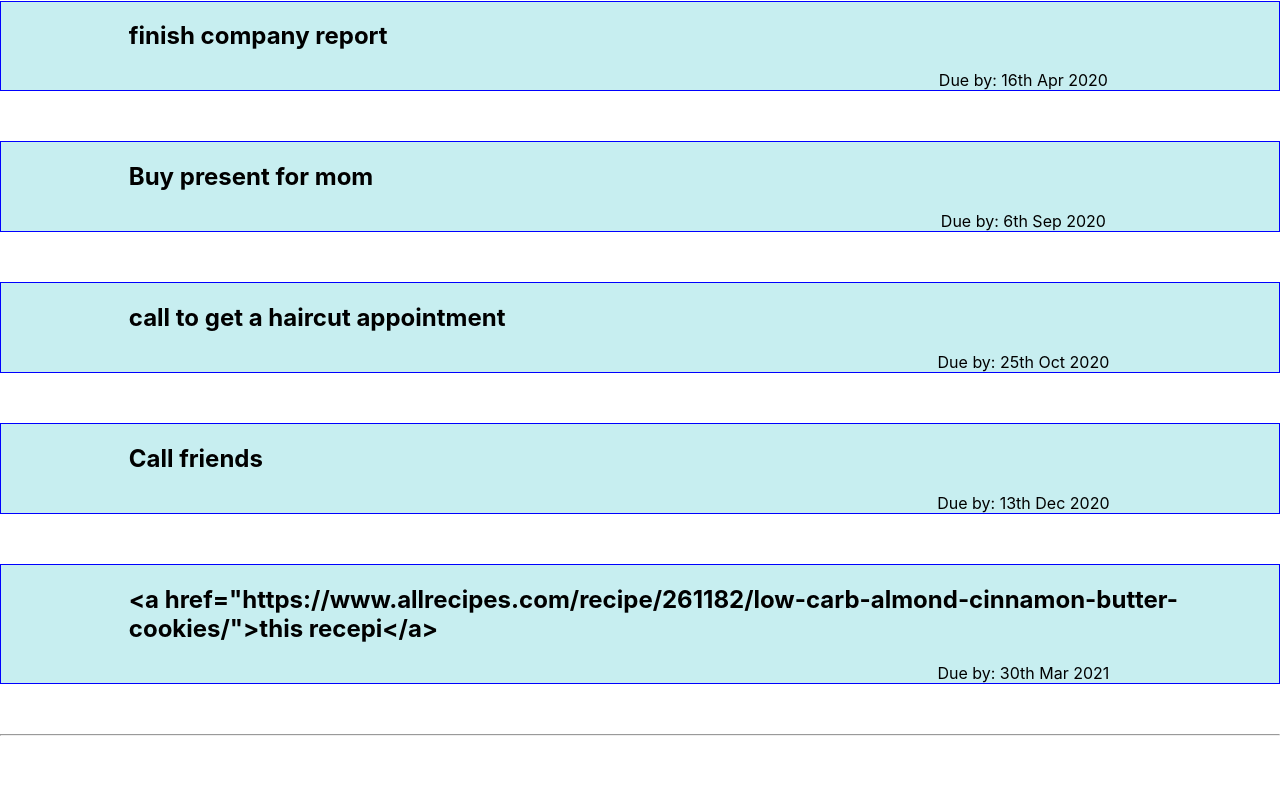
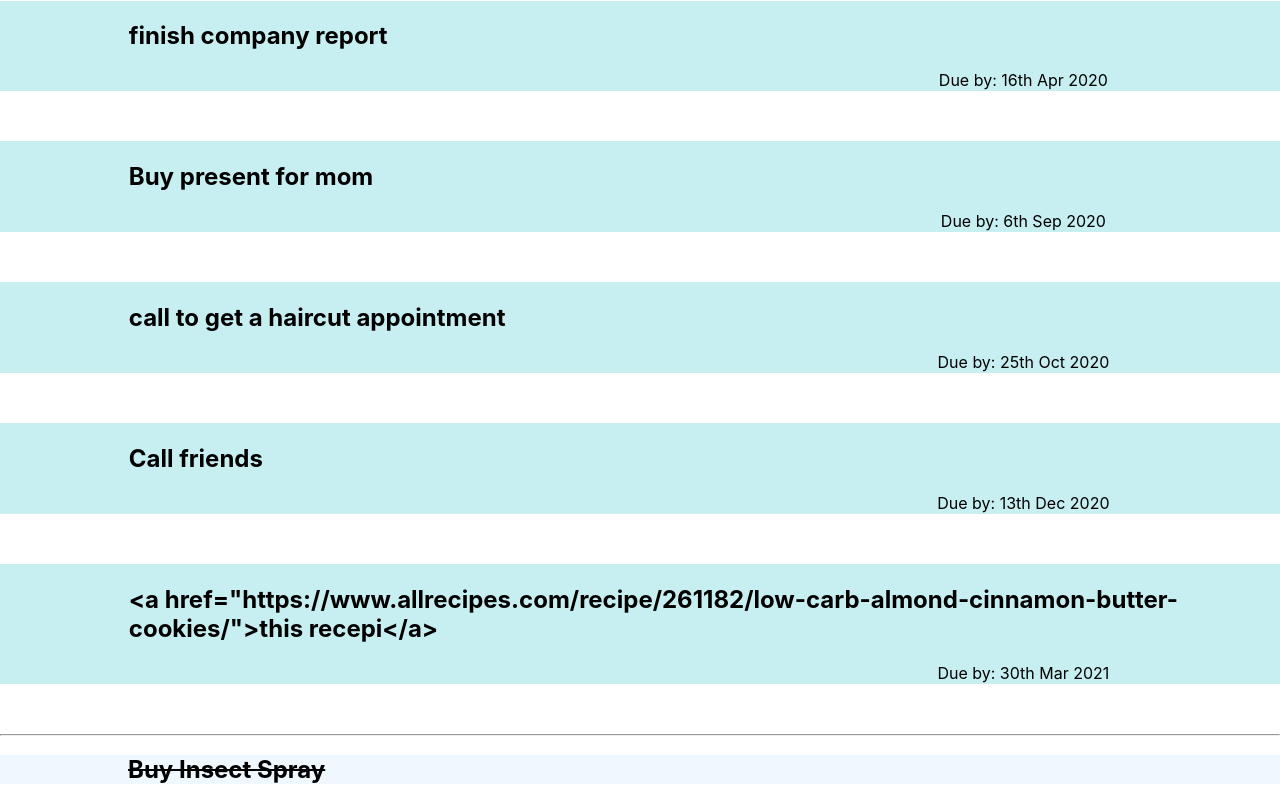
Before and after one commit to Melina-w/ToDo-App, a React (Create React App) app: page / in a window 1280 px wide. Shown: the part 425-1210 px from the top of the page. Built offline with nearby package versions, Linux system fonts and the light colour scheme.

Commit message:
Styled completed items and sorted by completed date TA-1

```diff
--- a/src/App.css
+++ b/src/App.css
@@ -12,10 +12,15 @@
   text-decoration: none;
 }
 .tasks {
-  border: 1px solid blue;
+  border: 1px solid rgb(199, 238, 240);
   margin: 50px auto;
   background-color: rgb(199, 238, 240);
   display: block;
+}
+
+.completedTask {
+  background-color: aliceblue;
+  text-decoration: line-through;
 }
 
 .toDo {
--- a/src/App.js
+++ b/src/App.js
@@ -11,12 +11,14 @@ function App() {
       todo: "Buy Insect Spray",
       dueDate: 1611599623,
       completed: true,
+      completedDate: 1611599623,
     },
     {
       id: "f4207a58-ddcf-4347-bc4b-e1196d96a0c2",
       todo: "Cancel dentist appointment",
       dueDate: 1588191006,
       completed: true,
+      completedDate: 1611599623,
     },
     {
       id: "f8223f05-ee1d-4940-b84d-c1bf07b49c45",
--- a/src/ToDoDailyTasks.js
+++ b/src/ToDoDailyTasks.js
@@ -8,10 +8,10 @@ export default function ToDoDailyTasks(props) {
   }
 
   return (
-    <div className="tasks">
+    <div className={props.completed ? "completedTask" : "tasks"}>
       <h2 className="toDo">{props.todo}</h2>
       {/* //ternary operator. */}
-      {dueDate ? (
+      {dueDate && !props.completed ? (
         <span className="dueDate"> {`Due by: ${dueDate}`}</span>
       ) : null}
     </div>
--- a/src/Todolist.js
+++ b/src/Todolist.js
@@ -11,10 +11,10 @@ export default function Todolist(props) {
       return a.completed;
     })
     .sort(function (a, b) {
-      if (a.dueDate < b.dueDate) {
+      if (a.completedDate < b.completedDate) {
+        return -1;
+      } else {
         return 1;
-      } else {
-        return -1;
       }
     });
 
```
